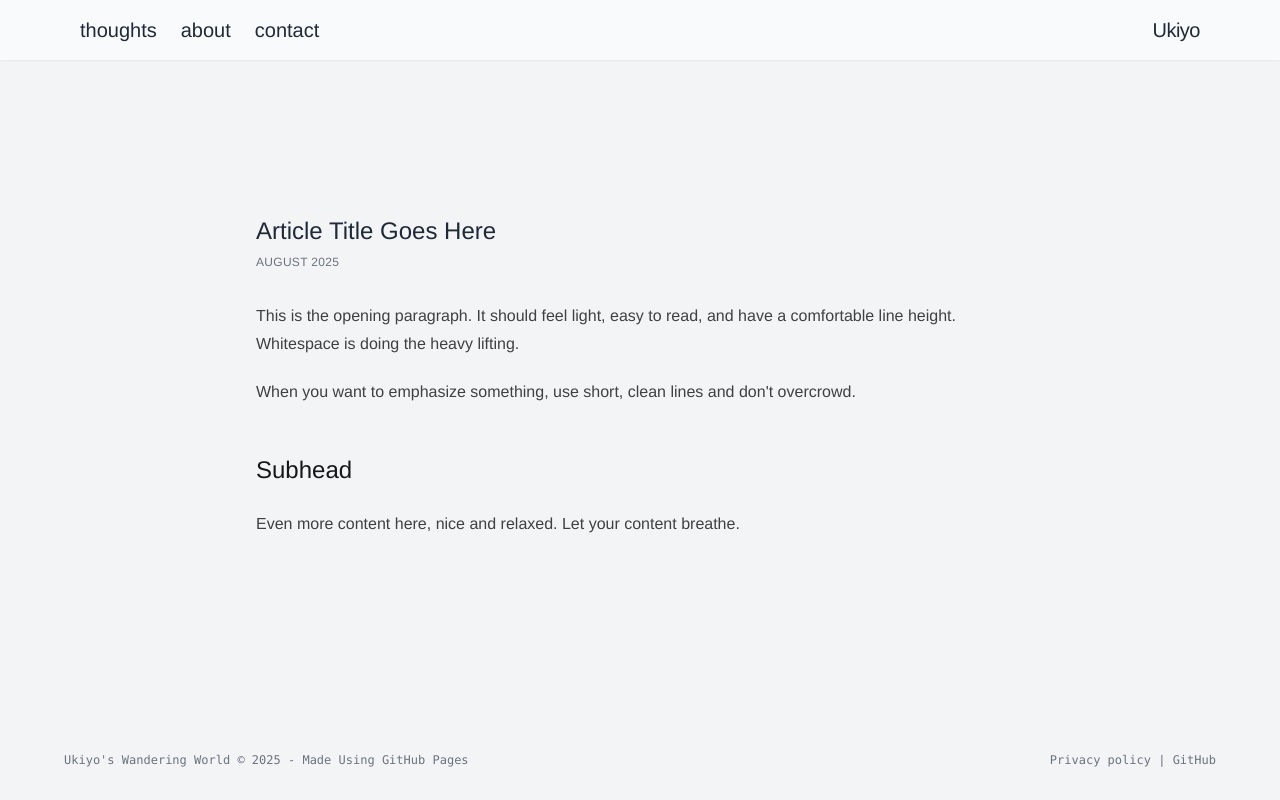
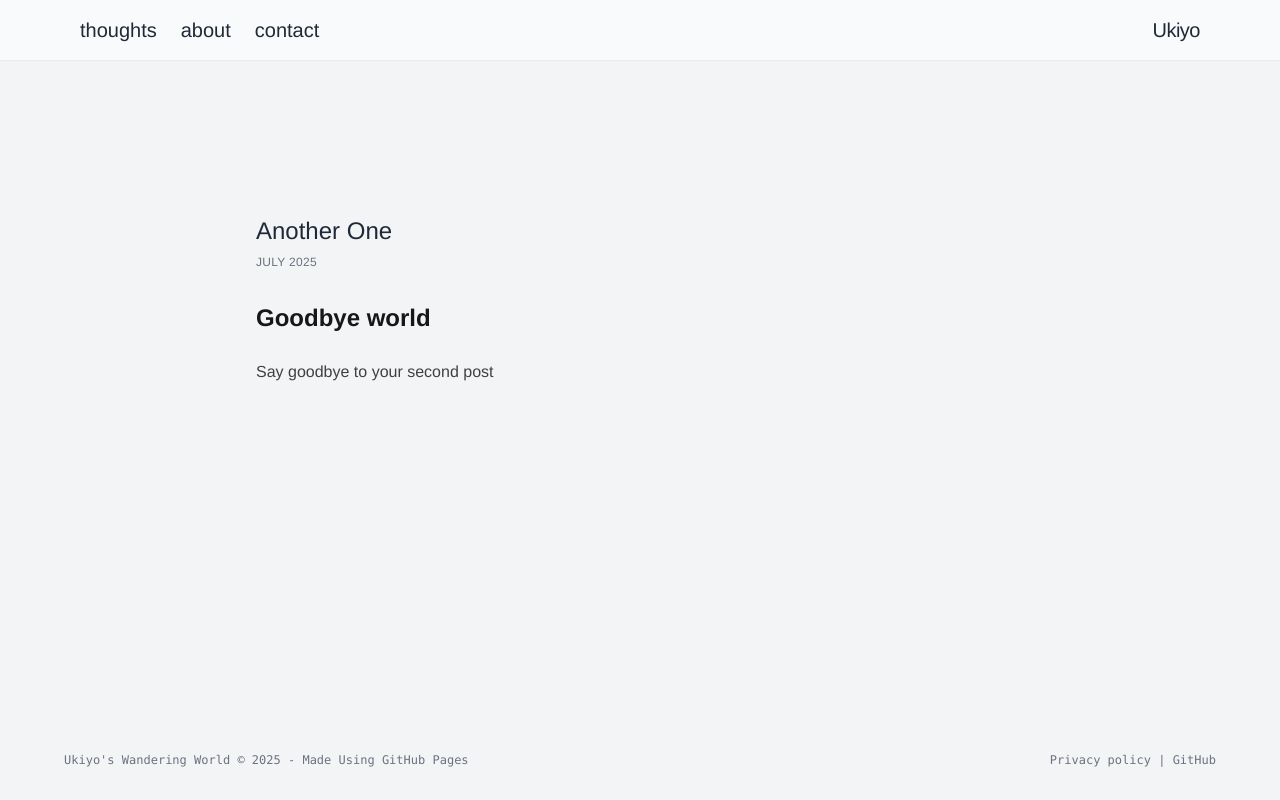
Before and after one commit to UkiyosWanderingWorld/UkiyosWanderingWorld.github.io, a Next.js app: page /thoughts/another_one in a window 1280 px wide. Built offline with nearby package versions, Linux system fonts and the light colour scheme.

Commit message:
ah before i forget jus like lemme commit ha

```diff
--- a/app/thoughts/[slug]/page.tsx
+++ b/app/thoughts/[slug]/page.tsx
@@ -1,40 +1,43 @@
-import { getPostSlugs } from '@/lib/posts';
+import { MDXRemote } from 'next-mdx-remote/rsc'
+import { getPostBySlug, getPostSlugs } from '@/lib/posts';
 import { notFound } from 'next/navigation';
 
 export async function generateStaticParams() {
   return getPostSlugs().map((slug) => ({slug: slug}));
 }
 
-export default function PostPage({ params }: { params: { slug: string } }) {
+export const dynamic = 'force-static';
+
+interface Props {
+  params: {
+    slug: string
+  }
+}
+
+export default function PostPage({ params }: Props ) {
+  const { slug } = params;
+
+  try {
+    const post = getPostBySlug(slug);
     return (
         <main className="pt-20 px-4 text-gray-800">
           <article className="pt-20 max-w-3xl mx-auto space-y-8">
             <header className="space-y-2">
               <h1 className="text-2xl font-light leading-tight">
-              Article Title Goes Here
+                {post.frontmatter.title}
               </h1>
               <div className="text-xs text-gray-500 uppercase tracking-wide">
-              August 2025
+                {post.frontmatter.date}
               </div>
             </header>
 
-          <section className="prose prose-sm sm:prose-base prose-neutral">
-            <p>
-              This is the opening paragraph. It should feel light, easy to read,
-              and have a comfortable line height. Whitespace is doing the heavy lifting.
-            </p>
-
-            <p>
-              When you want to emphasize something, use short, clean lines and don't overcrowd.
-            </p>
-
-            <h2 className="text-2xl font-light leading-tight">Subhead</h2>
-
-            <p>
-              Even more content here, nice and relaxed. Let your content breathe.
-            </p>
-          </section>
+            <div className="prose prose-sm sm:prose-base prose-neutral">
+              <MDXRemote source={post.content} />
+            </div>
           </article>
         </main>
     );
+  } catch (error) {
+    notFound();
   }
+}
--- a/package.json
+++ b/package.json
@@ -13,6 +13,7 @@
     "@tailwindcss/typography": "^0.5.16",
     "gray-matter": "^4.0.3",
     "next": "^14.0.0",
+    "next-mdx-remote": "^5.0.0",
     "react": "^18.2.0",
     "react-dom": "^18.2.0"
   },
```
Also changed, not shown: content/thoughts/floating-world.mdx (+51 -3 lines), 1 other file (tests, documents, lock files or other folders). Lines whose indentation alone changed are shown as unchanged.
